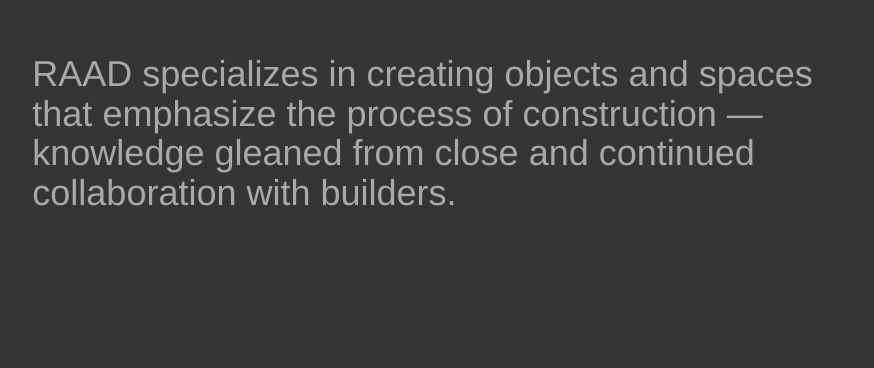
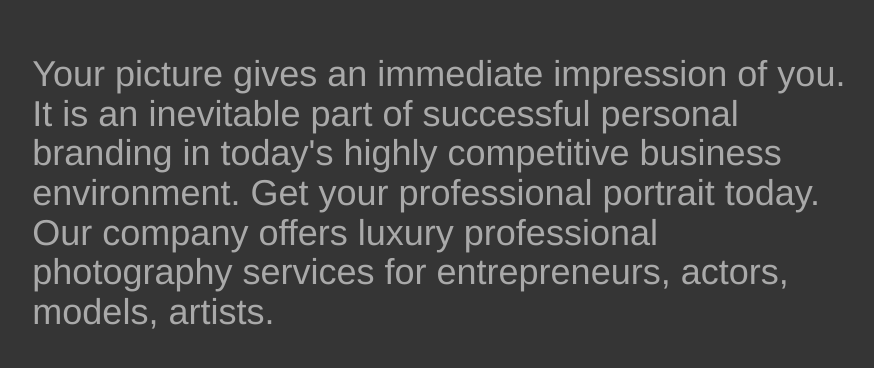
Before and after one commit to alicecaramelnyc/MMP240-vm, a plain HTML site: page index.html in a window 1280 px wide. Shown: the part 1034-1402 px from the top of the page, without its empty margins (196-1070 px from the left). Drawn offline with nearby package versions, Linux system fonts and the light colour scheme.

Commit message:
new description

```diff
--- a/index.html
+++ b/index.html
@@ -52,7 +52,7 @@
             <div class="row background-img" id="featured_1"></div>
             <div class="row intro">
                 <div class="col-xs-12 col-xs-offset-0 col-sm-8 col-sm-offset-2">
-                    <h1>RAAD specializes in creating objects and spaces that emphasize the process of construction — knowledge gleaned from close and continued collaboration with builders.
+                    <h1>Your picture gives an immediate impression of you. It is an inevitable part of successful personal branding in today's highly competitive business environment. Get your professional portrait today. Our company offers luxury professional photography services for entrepreneurs, actors, models, artists.
                     </h1>
                 </div>
             </div>
```
